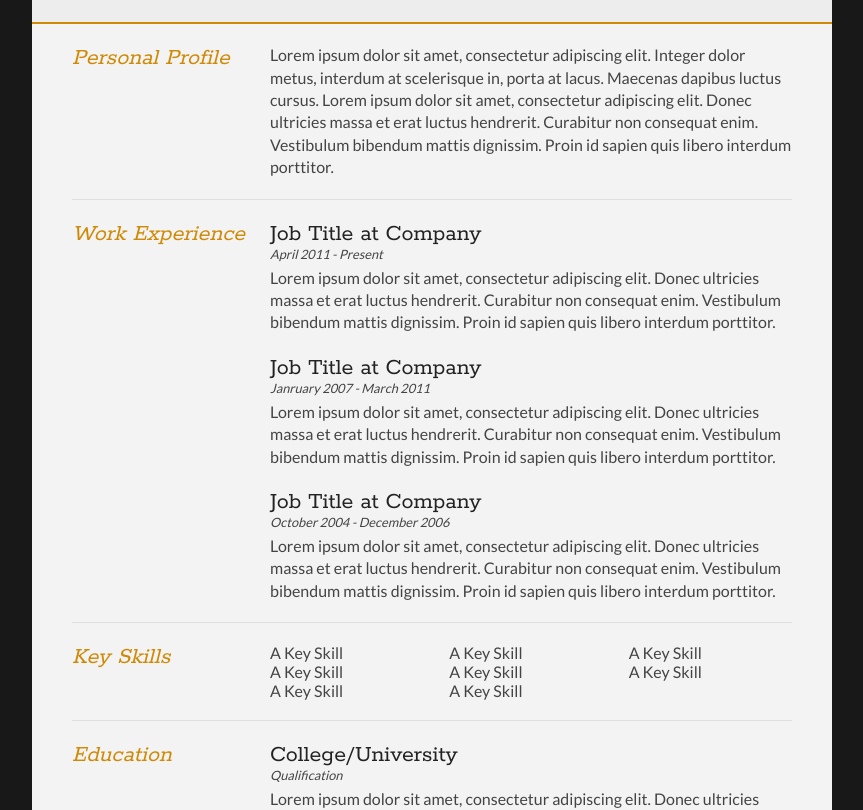
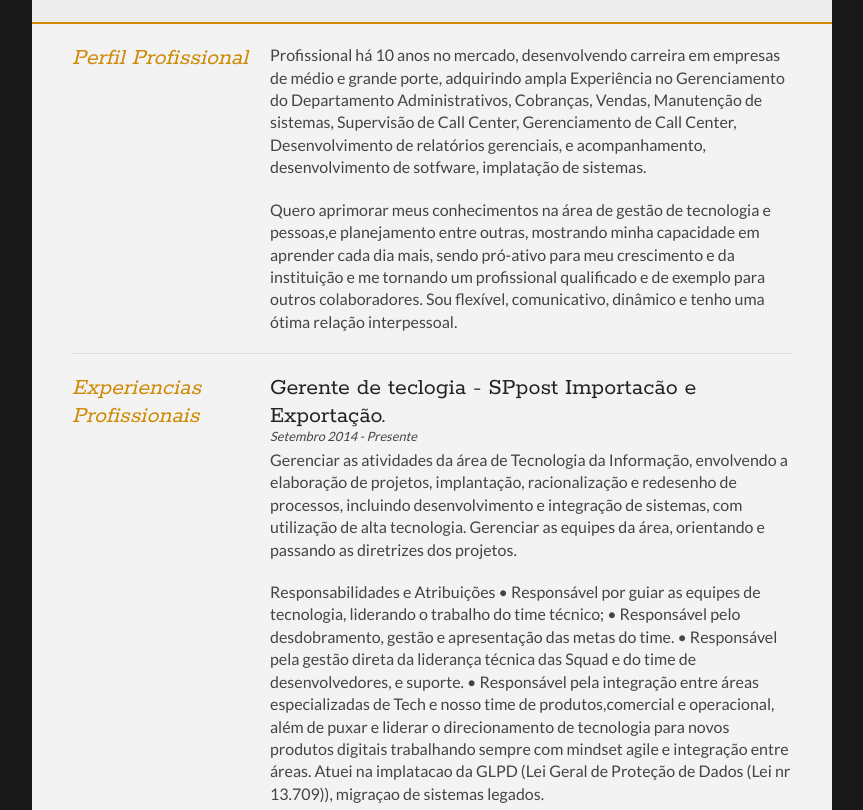
Before and after one commit to AlanLoirao/curriculo, a plain HTML site: page index.html in a window 1280 px wide. Shown: the part 152-962 px from the top of the page, without its empty margins (208-1071 px from the left). Drawn offline with Linux system fonts and the light colour scheme.

Commit message:
Trocando informacoes
ajuste,

```diff
--- a/index.html
+++ b/index.html
@@ -40,11 +40,12 @@
   <section>
    <article>
     <div class="sectionTitle">
-     <h1>Personal Profile</h1>
+     <h1>Perfil Profissional</h1>
     </div>
 
     <div class="sectionContent">
-     <p>Lorem ipsum dolor sit amet, consectetur adipiscing elit. Integer dolor metus, interdum at scelerisque in, porta at lacus. Maecenas dapibus luctus cursus. Lorem ipsum dolor sit amet, consectetur adipiscing elit. Donec ultricies massa et erat luctus hendrerit. Curabitur non consequat enim. Vestibulum bibendum mattis dignissim. Proin id sapien quis libero interdum porttitor.</p>
+     <p> Profissional há 10 anos no mercado, desenvolvendo carreira em empresas de médio e grande porte, adquirindo ampla Experiência no Gerenciamento do Departamento Administrativos, Cobranças, Vendas, Manutenção de sistemas, Supervisão de Call Center, Gerenciamento de Call Center, Desenvolvimento de relatórios gerenciais, e acompanhamento, desenvolvimento de sotfware, implatação de sistemas.
+      <p>Quero aprimorar meus conhecimentos na área de gestão de tecnologia e pessoas,e planejamento entre outras, mostrando minha capacidade em aprender cada dia mais, sendo pró-ativo para meu crescimento e da instituição e me tornando um profissional qualificado e de exemplo para outros colaboradores. Sou flexível, comunicativo, dinâmico e tenho uma ótima relação interpessoal.</p>
     </div>
    </article>
    <div class="clear"></div>
@@ -53,26 +54,34 @@
 
   <section>
    <div class="sectionTitle">
-    <h1>Work Experience</h1>
+    <h1>Experiencias Profissionais</h1>
    </div>
 
    <div class="sectionContent">
     <article>
-     <h2>Job Title at Company</h2>
-     <p class="subDetails">April 2011 - Present</p>
-     <p>Lorem ipsum dolor sit amet, consectetur adipiscing elit. Donec ultricies massa et erat luctus hendrerit. Curabitur non consequat enim. Vestibulum bibendum mattis dignissim. Proin id sapien quis libero interdum porttitor.</p>
+     <h2>Gerente de teclogia - SPpost Importacão e Exportação.</h2>
+     <p class="subDetails">Setembro 2014 - Presente</p>
+     <p>Gerenciar as atividades da área de Tecnologia da Informação, envolvendo a elaboração de projetos, implantação, racionalização e redesenho de processos, incluindo desenvolvimento e integração de sistemas, com utilização de alta tecnologia. Gerenciar as equipes da área, orientando e passando as diretrizes dos projetos.
+      <p>
+      Responsabilidades e Atribuições
+      • Responsável por guiar as equipes de tecnologia, liderando o trabalho do time técnico;
+      • Responsável pelo desdobramento, gestão e apresentação das metas do time.
+      • Responsável pela gestão direta da liderança técnica das Squad e do time de desenvolvedores, e suporte.
+      • Responsável pela integração entre áreas especializadas de Tech e nosso time de produtos,comercial e operacional, além de puxar e liderar o direcionamento de tecnologia para novos produtos digitais trabalhando sempre com mindset agile e integração entre áreas.
+      Atuei na implatacao da GLPD (Lei Geral de Proteção de Dados (Lei nr 13.709)), migraçao de sistemas legados.
+      </p>
     </article>
 
     <article>
-     <h2>Job Title at Company</h2>
-     <p class="subDetails">Janruary 2007 - March 2011</p>
-     <p>Lorem ipsum dolor sit amet, consectetur adipiscing elit. Donec ultricies massa et erat luctus hendrerit. Curabitur non consequat enim. Vestibulum bibendum mattis dignissim. Proin id sapien quis libero interdum porttitor.</p>
+     <h2>Supervisor Administrativo - CoflexCred Vendas e Cobrança Ltda.</h2>
+     <p class="subDetails">Setembro 2010 - March 2014</p>
+     <p>Na Coflex Cred atuei incialmente como supervisor de BackOffice e monitoria, algum tempo depois  criamos a área de IMS e Planejamento, fiquei responsável por um ano, onde adaptamos vários relatórios de negócios a empresa, tínhamos autocontrole das ações tomadas pela gestão, criávamos relatórios para diretoria e gerencia, depois fiquei responsável pelos arquivos onde desenvolvia bancos de dados, cruzando informações, atualizando bases de dados da empresa, fiquei um período como gerente, gerenciando a supervisão e coordenação,mas após 5 meses a empresa optou por encerrar as atividades como cobradora , após esse período voltei a atuar  TI da empresa para desenvolver banco de dados, mailing  para inserir nas URAS e SMS ,ajudei a desenvolver um software para envio de SMS, e por fim fiquei como coordenador operacional.</p>
     </article>
 
     <article>
-     <h2>Job Title at Company</h2>
-     <p class="subDetails">October 2004 - December 2006</p>
-     <p>Lorem ipsum dolor sit amet, consectetur adipiscing elit. Donec ultricies massa et erat luctus hendrerit. Curabitur non consequat enim. Vestibulum bibendum mattis dignissim. Proin id sapien quis libero interdum porttitor.</p>
+     <h2>Auxiliar Administrativo- Orcozol Assessoria e Consultoria de Cobranças Ltda.</h2>
+     <p class="subDetails">Agosto 2008 - Setembro 2010</p>
+     <p>Na Orcozol atuei no departamento adm. em vários seguimentos da empresa, importava arquivos para os sistemas da empresa, baixas por Cnab. Desenvolvia relatórios para acompanhamento dos gestores e dos clientes (Bancos), supervisionei um departamento onde tínhamos a finalidade de planejar e acompanhar ações tomadas nas diversas carteiras que a empresa detinha, e por fim permaneci no TI ate minha saída na área de desenvolvimento.</p>
     </article>
    </div>
    <div class="clear"></div>
```
